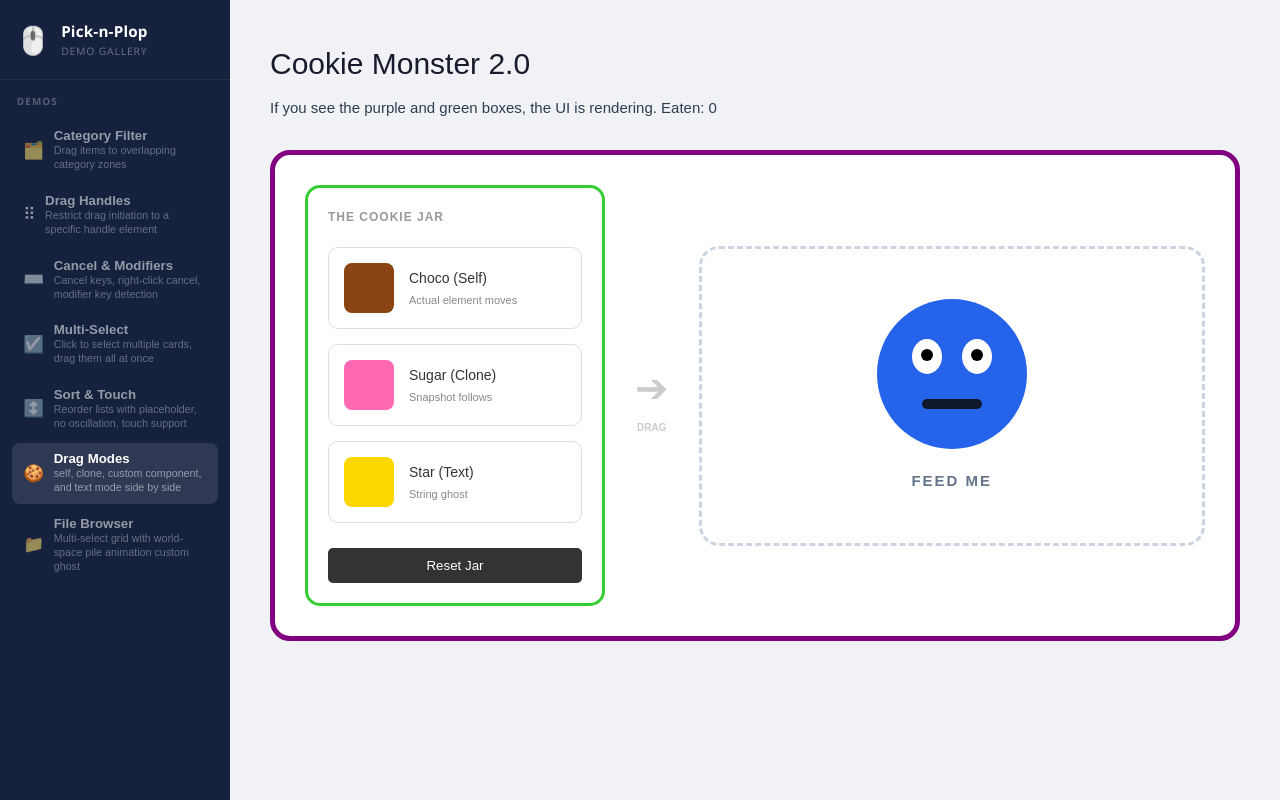
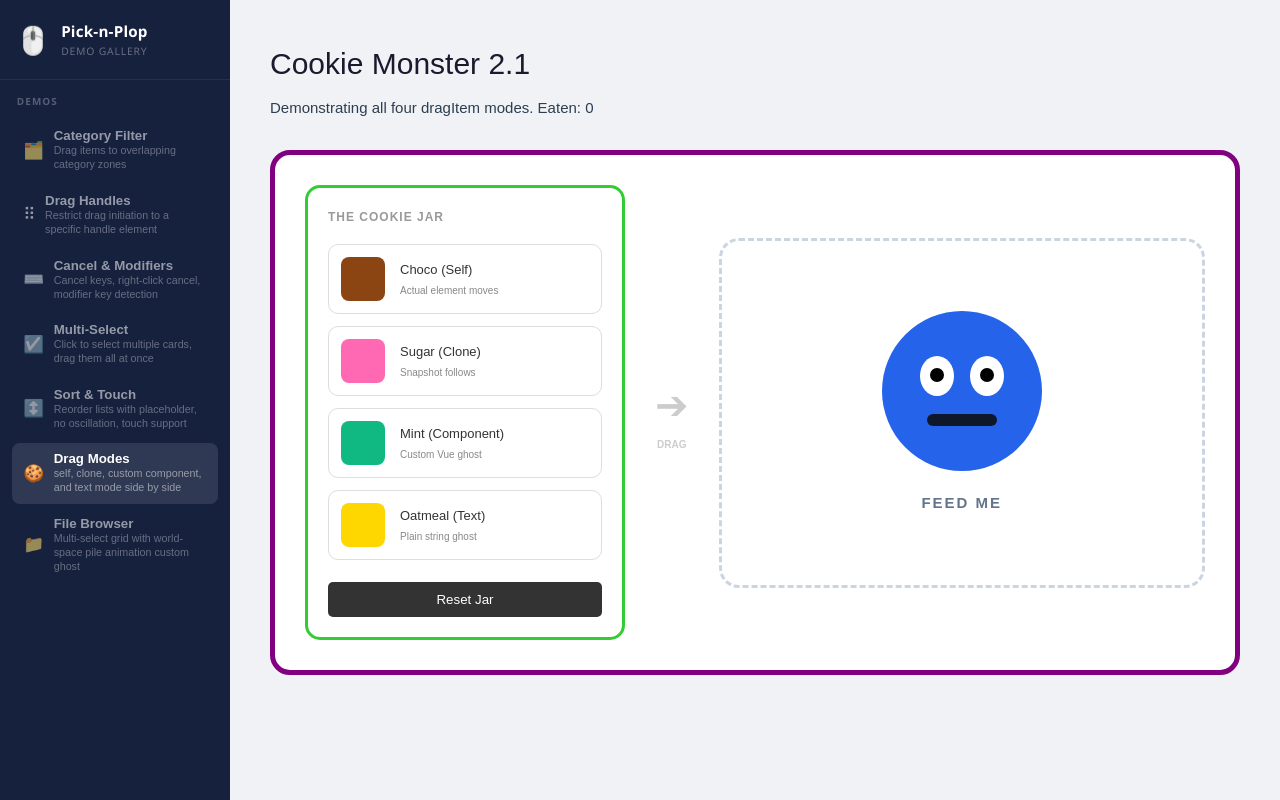
Before and after one commit to orokro/vue-pick-n-plop, a Vue app: page / in a window 1280 px wide. Both pictures are taken after a click on the button 115 px from the left and 473 px from the top of the page. Built offline with nearby package versions, Linux system fonts and the light colour scheme; what gdraghelper would draw is missing.

Commit message:
Adds a cookie to the cookie demo to show all four drag types

```diff
--- a/src/components/demos/CookieMonsterDemo.vue
+++ b/src/components/demos/CookieMonsterDemo.vue
@@ -1,5 +1,5 @@
 <script setup>
-import { ref } from 'vue';
+import { ref, defineComponent, h, markRaw } from 'vue';
 
 const eatenCount = ref(0);
 const isChomping = ref(false);
@@ -7,6 +7,30 @@ const isChomping = ref(false);
 const cookie1Eaten = ref(false);
 const cookie2Eaten = ref(false);
 const cookie3Eaten = ref(false);
+const cookie4Eaten = ref(false);
+
+// Simple custom component for the component drag mode
+const MintGhost = markRaw(defineComponent({
+	name: 'MintGhost',
+	setup() {
+		return () => h('div', {
+			style: {
+				width: '60px',
+				height: '60px',
+				background: '#10b981',
+				borderRadius: '50%',
+				border: '3px solid #059669',
+				display: 'flex',
+				alignItems: 'center',
+				justifyContent: 'center',
+				color: 'white',
+				fontWeight: 'bold',
+				fontSize: '24px',
+				boxShadow: '0 10px 15px -3px rgba(0, 0, 0, 0.1)'
+			}
+		}, '🍃');
+	}
+}));
 
 const onDrop = (success, cookieNum) => {
 	if (!success) return;
@@ -14,6 +38,7 @@ const onDrop = (success, cookieNum) => {
 	if (cookieNum === 1) cookie1Eaten.value = true;
 	if (cookieNum === 2) cookie2Eaten.value = true;
 	if (cookieNum === 3) cookie3Eaten.value = true;
+	if (cookieNum === 4) cookie4Eaten.value = true;
 
 	isChomping.value = true;
 	setTimeout(() => { isChomping.value = false; }, 800);
@@ -23,6 +48,7 @@ const reset = () => {
 	cookie1Eaten.value = false;
 	cookie2Eaten.value = false;
 	cookie3Eaten.value = false;
+	cookie4Eaten.value = false;
 	eatenCount.value = 0;
 };
 </script>
@@ -30,8 +56,8 @@ const reset = () => {
 <template>
 	<div class="demo-root">
 		<div class="header">
-			<h1>Cookie Monster 2.0</h1>
-			<p>If you see the purple and green boxes, the UI is rendering. Eaten: {{ eatenCount }}</p>
+			<h1>Cookie Monster 2.1</h1>
+			<p>Demonstrating all four dragItem modes. Eaten: {{ eatenCount }}</p>
 		</div>
 
 		<div class="main-stage">
@@ -76,20 +102,38 @@ const reset = () => {
 				</div>
 				<div v-else class="eaten-placeholder">Eaten!</div>
 
-				<!-- Cookie 3: TEXT GHOST -->
+				<!-- Cookie 3: COMPONENT -->
 				<div
 					v-if="!cookie3Eaten"
 					v-pnp-draggable="{
 						keys: 'food',
-						dragItem: '🍪 YUM!',
+						dragItem: MintGhost,
 						onDropped: (s) => onDrop(s, 3)
+					}"
+					class="cookie-item item-comp"
+				>
+					<div class="cookie-box green"></div>
+					<div class="cookie-text">
+						<strong>Mint (Component)</strong>
+						<span>Custom Vue ghost</span>
+					</div>
+				</div>
+				<div v-else class="eaten-placeholder">Eaten!</div>
+
+				<!-- Cookie 4: TEXT GHOST -->
+				<div
+					v-if="!cookie4Eaten"
+					v-pnp-draggable="{
+						keys: 'food',
+						dragItem: '🍪 Nom me!',
+						onDropped: (s) => onDrop(s, 4)
 					}"
 					class="cookie-item item-text"
 				>
 					<div class="cookie-box gold"></div>
 					<div class="cookie-text">
-						<strong>Star (Text)</strong>
-						<span>String ghost</span>
+						<strong>Oatmeal (Text)</strong>
+						<span>Plain string ghost</span>
 					</div>
 				</div>
 				<div v-else class="eaten-placeholder">Eaten!</div>
@@ -108,7 +152,6 @@ const reset = () => {
 				<div
 					v-pnp-dropzone="{ keys: 'food' }"
 					class="monster-target"
-					:class="{ 'is-hovered': false }"
 				>
 					<div class="monster-face" :class="{ 'is-eating': isChomping }">
 						<div class="eye left"></div>
@@ -137,7 +180,7 @@ const reset = () => {
 .main-stage {
 	display: flex;
 	gap: 30px;
-	border: 5px solid purple; /* EXTREMELY OBVIOUS BORDER */
+	border: 5px solid purple;
 	padding: 30px;
 	background: white;
 	border-radius: 20px;
@@ -145,13 +188,13 @@ const reset = () => {
 }
 
 .jar-side {
-	flex: 0 0 300px;
-	border: 3px solid limegreen; /* EXTREMELY OBVIOUS BORDER */
+	flex: 0 0 320px;
+	border: 3px solid limegreen;
 	padding: 20px;
 	border-radius: 15px;
 	display: flex;
 	flex-direction: column;
-	gap: 15px;
+	gap: 12px;
 }
 
 .jar-label {
@@ -166,7 +209,7 @@ const reset = () => {
 	display: flex;
 	align-items: center;
 	gap: 15px;
-	padding: 15px;
+	padding: 12px;
 	background: #fff;
 	border: 1px solid #ddd;
 	border-radius: 10px;
@@ -176,27 +219,29 @@ const reset = () => {
 .cookie-item:hover { background: #f8faff; border-color: #3b82f6; }
 
 .cookie-box {
-	width: 50px;
-	height: 50px;
+	width: 44px;
+	height: 44px;
 	border-radius: 8px;
 	flex-shrink: 0;
 }
 .brown { background: #8B4513; }
 .pink { background: #FF69B4; }
+.green { background: #10b981; }
 .gold { background: #FFD700; }
 
 .cookie-text { display: flex; flex-direction: column; gap: 2px; }
-.cookie-text strong { font-size: 14px; color: #333; }
-.cookie-text span { font-size: 11px; color: #888; }
+.cookie-text strong { font-size: 13px; color: #333; }
+.cookie-text span { font-size: 10px; color: #888; }
 
 .eaten-placeholder {
-	height: 82px;
+	height: 70px;
 	border: 2px dashed #ccc;
 	border-radius: 10px;
 	display: flex;
 	align-items: center;
 	justify-content: center;
 	color: #bbb;
+	font-size: 12px;
 	font-style: italic;
 }
 
@@ -225,7 +270,7 @@ const reset = () => {
 
 .monster-target {
 	width: 100%;
-	height: 300px;
+	height: 350px;
 	border: 3px dashed #cbd5e1;
 	border-radius: 20px;
 	display: flex;
@@ -236,7 +281,6 @@ const reset = () => {
 	transition: background 0.3s;
 }
 
-/* Library Hover Class */
 :deep(.pnp-dropzone-hovered) {
 	background: #e0f2fe;
 	border-color: #3b82f6;
@@ -244,8 +288,8 @@ const reset = () => {
 }
 
 .monster-face {
-	width: 150px;
-	height: 150px;
+	width: 160px;
+	height: 160px;
 	background: #2563eb;
 	border-radius: 50%;
 	position: relative;
@@ -253,40 +297,40 @@ const reset = () => {
 }
 
 .eye {
-	width: 30px;
-	height: 35px;
+	width: 34px;
+	height: 40px;
 	background: white;
 	border-radius: 50%;
 	position: absolute;
-	top: 40px;
+	top: 45px;
 }
-.eye.left { left: 35px; }
-.eye.right { right: 35px; }
+.eye.left { left: 38px; }
+.eye.right { right: 38px; }
 .eye::after {
 	content: '';
-	width: 12px;
-	height: 12px;
+	width: 14px;
+	height: 14px;
 	background: #000;
 	border-radius: 50%;
 	position: absolute;
-	top: 10px;
-	left: 9px;
+	top: 12px;
+	left: 10px;
 }
 
 .mouth {
-	width: 60px;
-	height: 10px;
+	width: 70px;
+	height: 12px;
 	background: #0f172a;
-	border-radius: 5px;
+	border-radius: 6px;
 	position: absolute;
-	bottom: 40px;
+	bottom: 45px;
 	left: 45px;
 	transition: height 0.2s, bottom 0.2s;
 }
 
 .is-eating .mouth {
-	height: 50px;
-	bottom: 20px;
+	height: 60px;
+	bottom: 25px;
 	border-radius: 50% 50% 10px 10px;
 }
 
```
